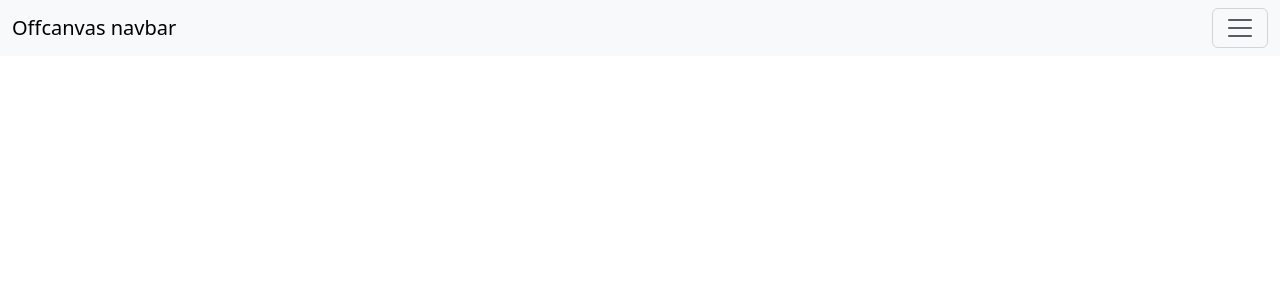
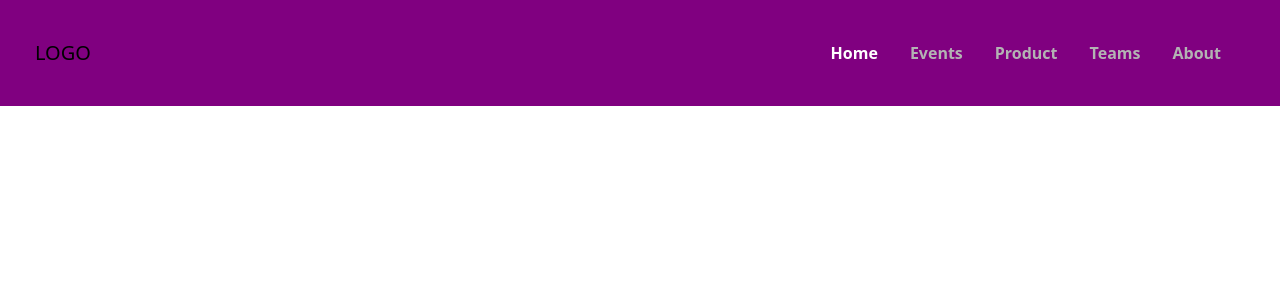
Before and after one commit to GDSC-UECAL/gdsc-uec-web2425, a React (Vite) app in the folder frontend/: page / in a window 1280 px wide. Shown: the top 300 px of the page. Built offline with nearby package versions, Linux system fonts and the light colour scheme.

Commit message:
Semi-customized Navbar
Added padding, font color, hover elements

```diff
--- a/frontend/src/App.jsx
+++ b/frontend/src/App.jsx
@@ -1,7 +1,7 @@
 import { useState } from 'react'
 import Navbar from './components/NavBar.jsx'
 import './App.css'
-
+import './components/Navbar.css'
 function App() {
   const [count, setCount] = useState(0)
 
--- a/frontend/src/components/NavBar.jsx
+++ b/frontend/src/components/NavBar.jsx
@@ -1,10 +1,10 @@
 
 function Navbar() {
-    return(
+    return (
         <>
-        <nav class="navbar bg-body-tertiary fixed-top">
+            <nav class="navbar navbar-expand-lg fixed-top">
                 <div class="container-fluid">
-    <a class="navbar-brand" href="#">Offcanvas navbar</a>
+                    <a class="navbar-brand mx-lg-2" href="#">LOGO</a>
                     <button class="navbar-toggler" type="button" data-bs-toggle="offcanvas" data-bs-target="#offcanvasNavbar" aria-controls="offcanvasNavbar" aria-label="Toggle navigation">
                         <span class="navbar-toggler-icon"></span>
                     </button>
@@ -16,29 +16,21 @@ function Navbar() {
                         <div class="offcanvas-body">
                             <ul class="navbar-nav justify-content-end flex-grow-1 pe-3">
                                 <li class="nav-item">
-            <a class="nav-link active" aria-current="page" href="#">Home</a>
+                                    <a class="nav-link mx-lg-2 active" aria-current="page" href="#">Home</a>
                                 </li>
                                 <li class="nav-item">
-            <a class="nav-link" href="#">Link</a>
+                                    <a class="nav-link mx-lg-2" href="#">Events</a>
                                 </li>
-          <li class="nav-item dropdown">
-            <a class="nav-link dropdown-toggle" href="#" role="button" data-bs-toggle="dropdown" aria-expanded="false">
-              Dropdown
-            </a>
-            <ul class="dropdown-menu">
-              <li><a class="dropdown-item" href="#">Action</a></li>
-              <li><a class="dropdown-item" href="#">Another action</a></li>
-              <li>
-                <hr class="dropdown-divider"/>
+                                <li class="nav-item">
+                                    <a class="nav-link mx-lg-2" href="#">Product</a>
                                 </li>
-              <li><a class="dropdown-item" href="#">Something else here</a></li>
-            </ul>
+                                <li class="nav-item">
+                                    <a class="nav-link mx-lg-2" href="#">Teams</a>
+                                </li>
+                                <li class="nav-item">
+                                    <a class="nav-link mx-lg-2" href="#">About</a>
                                 </li>
                             </ul>
-        <form class="d-flex mt-3" role="search">
-          <input class="form-control me-2" type="search" placeholder="Search" aria-label="Search"/>
-          <button class="btn btn-outline-success" type="submit">Search</button>
-        </form>
                         </div>
                     </div>
                 </div>
--- a/frontend/src/components/Navbar.css
+++ b/frontend/src/components/Navbar.css
@@ -0,0 +1,20 @@
+
+.navbar{
+    background-color: purple;
+    padding: 15px;
+    padding-top: 33px;
+    padding-bottom: 33px;
+    font-weight: bold;
+}
+
+.nav-link{
+    color: hsl(0, 0%, 70%);
+}
+
+.nav-item .nav-link.active {
+    color: #ffffff;
+}
+
+.nav-link:hover{
+    color: white;
+}
```
Lines whose indentation alone changed are shown as unchanged.
